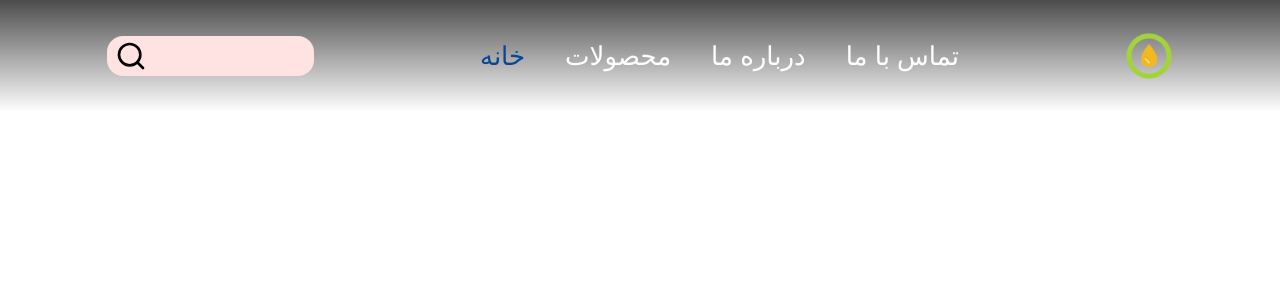
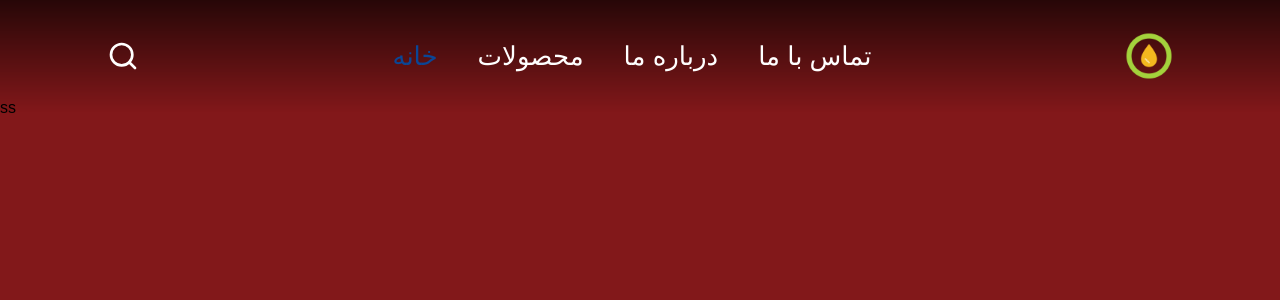
Before and after one commit to Yasin13833/Blog, a React (Vite) app in the folder Front/: page / in a window 1280 px wide. Shown: the top 300 px of the page. Built offline with nearby package versions, Linux system fonts and the light colour scheme.

Commit message:
start home

```diff
--- a/Front/src/Components/navbar.jsx
+++ b/Front/src/Components/navbar.jsx
@@ -15,10 +15,9 @@ export default function Navbar() {
       transition={{ duration: .5 }}
       className='w-full h-[14vh] bg-linear-to-b from-black/70 to-black/0 fixed top-0 left-0 right-0 z-50'>
       <nav className='h-full w-10/12 mx-auto   flex items-center justify-between'>
-        <div className='search-box  cursor-pointer relative bg-red-100 h-10 rounded-2xl overflow-hidden'>
-          <input type="text" className='w-full h-full rounded-2xl outline-0' />
-          <FiSearch className='w-8 h-8 transition-all duration-250 hover:scale-120 absolute left-2 top-1/2 -translate-y-1/2' />
-        </div>
+
+        <FiSearch className='w-8 h-8 transition-all duration-250 hover:scale-120 text-white cursor-pointer' />
+
         <ul className='flex gap-10'>
           {Object.keys(navbar).map((item, index) => <NavLink
             className={({ isActive }) => {
--- a/Front/src/Pages/Home/index.jsx
+++ b/Front/src/Pages/Home/index.jsx
@@ -2,6 +2,10 @@ import React from 'react'
 
 export default function Home() {
   return (
-    <div></div>
+    <div className='w-full h-200 bg-red-900'>
+    <div className="banner py-[12vh]">
+      ss
+    </div>
+    </div>
   )
 }
```
